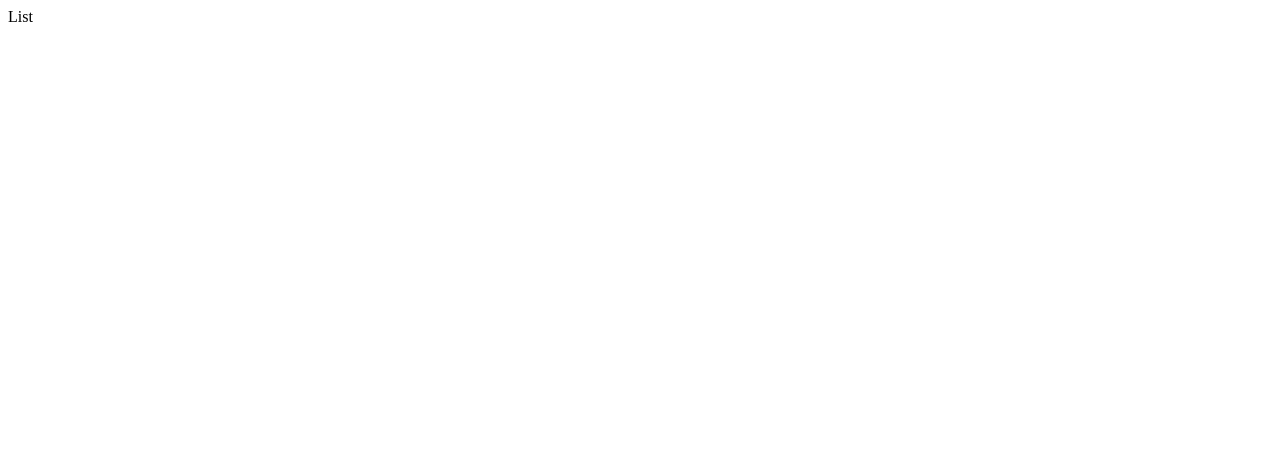
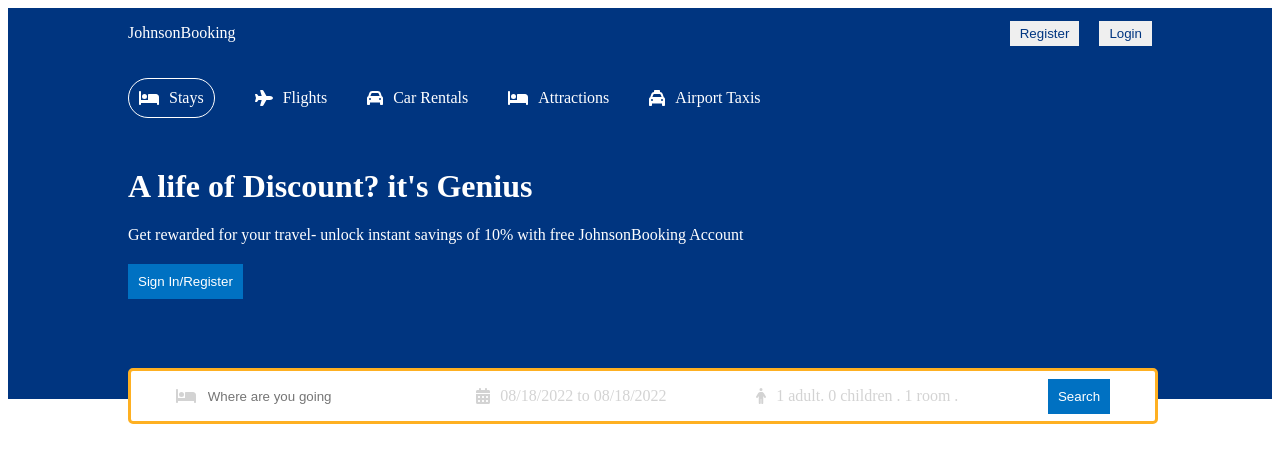
Before and after one commit to karasanyijohnson/React-booking-reservation-UI-Design, a React (Create React App) app: page /hotels in a window 1280 px wide. Shown: the top 462 px of the page. Built offline with nearby package versions, Linux system fonts and the light colour scheme.

Commit message:
added Navbar and Header components on Hotel List

```diff
--- a/src/components/header/Header.jsx
+++ b/src/components/header/Header.jsx
@@ -100,8 +100,8 @@ const Header = () => {
           </div>
           <div className="headerSearchItem">
             <FontAwesomeIcon icon={faPerson} className="headerIcon" />
-            <span className="headerSearchText">{`${options.adult} adult. ${options.children} children . ${options.room} room .`}</span>
-            <div className="options">
+            <span onClick={()=>setOpenOptions(!openOptions)} className="headerSearchText">{`${options.adult} adult. ${options.children} children . ${options.room} room .`}</span>
+            {openOptions && <div className="options">
               <div className="optionItem">
                 <span className="optionText">Adult</span>
                 <div className="optionCounter">
@@ -161,7 +161,7 @@ const Header = () => {
                   </button>
                 </div>
               </div>
-            </div>
+            </div>}
           </div>
           <div className="headerSearchItem">
             <button className="headerBtn">Search</button>
--- a/src/components/header/header.css
+++ b/src/components/header/header.css
@@ -100,3 +100,6 @@ cursor: pointer;
     cursor: pointer;
     background-color: white;
 }
+.optionCounterButton:disabled{
+    cursor: not-allowed;
+}
--- a/src/pages/list/List.jsx
+++ b/src/pages/list/List.jsx
@@ -1,8 +1,14 @@
-import React from 'react';
+import React from "react";
+import Header from "../../components/header/Header";
+import Navbar from "../../components/navBar/Navbar";
 
-const List =()=>{
-    return(
-        <div>List</div>
-    )
-}
-export default List
+// Individual Hotel
+const List = () => {
+  return (
+    <div>
+      <Navbar />
+      <Header />
+    </div>
+  );
+};
+export default List;
```
